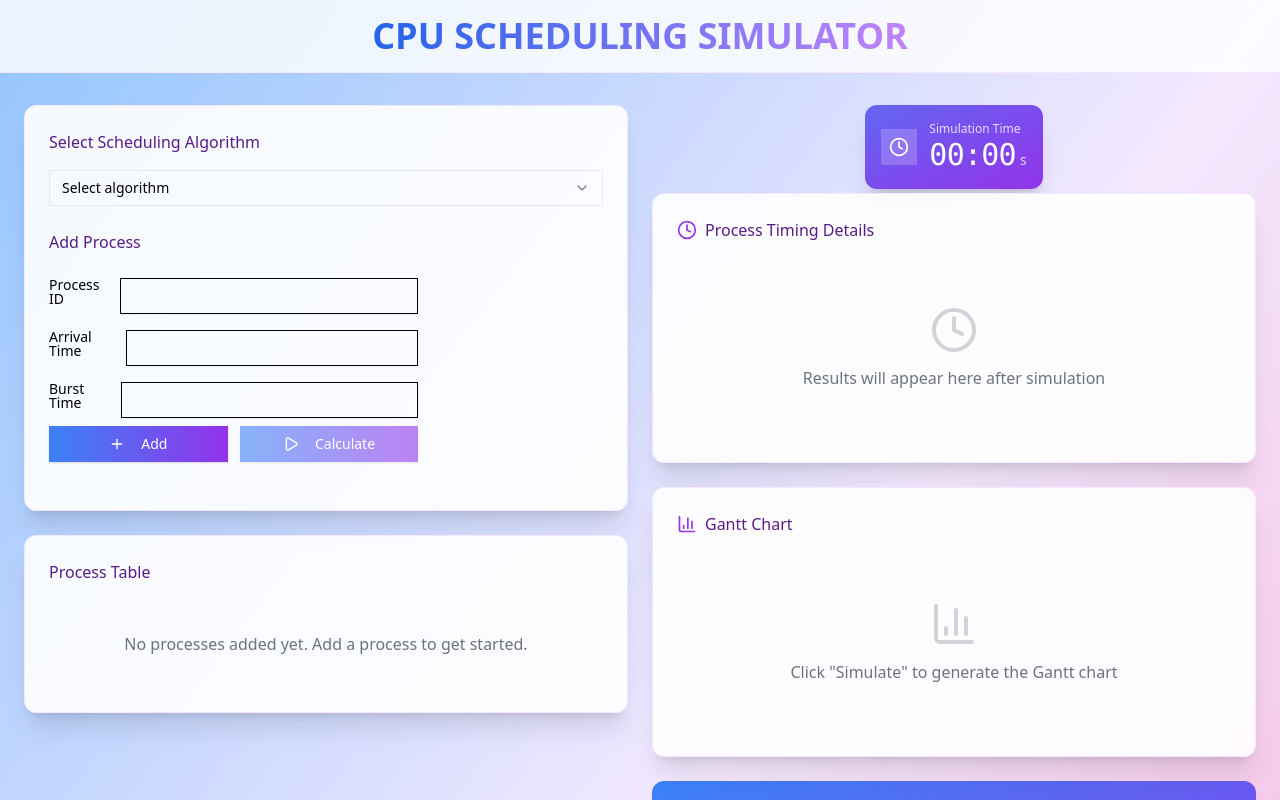
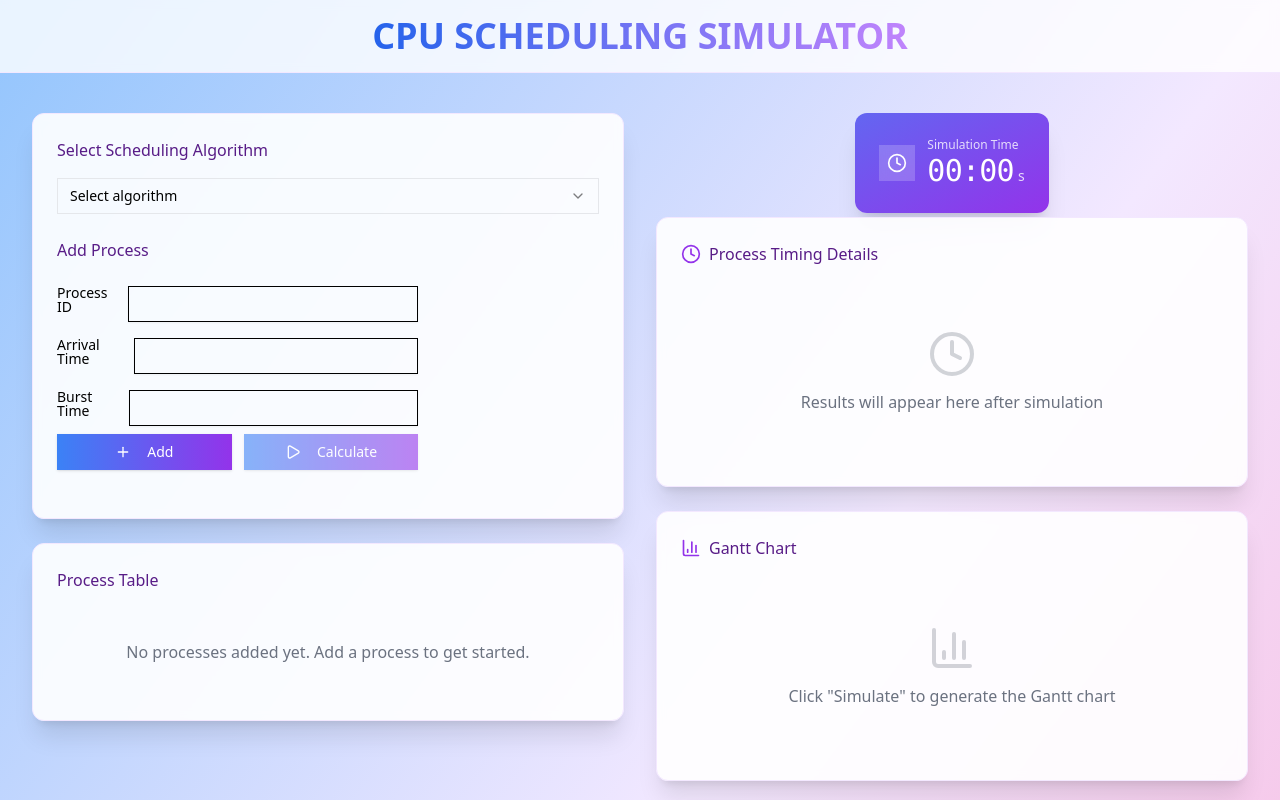
Before and after one commit to Tejas383/LPU_CSE311_CA2, a React (Vite) app: page / in a window 1280 px wide. Shown: the top 800 px of the page. Built offline with nearby package versions, Linux system fonts and the light colour scheme.

Commit message:
feat: update UI components for improved layout and styling; adjust spacing in Timer, ResultsTable, and ProcessTable

```diff
--- a/src/App.jsx
+++ b/src/App.jsx
@@ -4,7 +4,6 @@ import Results from "./Results";
 import Process from "./Process";
 import Timer from "./Timer";
 import ComparativeAnalysis from "./ComparativeAnalysis";
-import Simulation from "./Simulation";
 
 function App() {
   const [process, setProcess] = useState([]);
@@ -37,8 +36,8 @@ function App() {
         </div>
       </header>
 
-      <main className="container mx-auto px-6 py-8">
-        <div className="grid grid-cols-1 lg:grid-cols-2 gap-6">
+      <main className="container mx-auto px-8 py-10">
+        <div className="grid grid-cols-1 lg:grid-cols-2 gap-8">
           <div className="space-y-6">
             <Process
               process={process}
--- a/src/GanttChart.jsx
+++ b/src/GanttChart.jsx
@@ -75,7 +75,7 @@ const GanttChart = ({ gantt = [] }) => {
       <div className="space-y-4">
         {/* Timeline */}
         <div className="relative">
-          <div className="flex items-center h-16 bg-gradient-to-r from-gray-50 to-gray-100 rounded-lg overflow-hidden border border-purple-200">
+          <div className="flex items-center h-20 bg-gradient-to-r from-gray-50 to-gray-100 rounded-lg overflow-hidden border border-purple-200">
             {timeline.map((p, index) => {
               const width = ((p.end - p.start) / maxTime) * 100;
               const left = (p.start / maxTime) * 100;
--- a/src/ProcessTable.jsx
+++ b/src/ProcessTable.jsx
@@ -35,7 +35,7 @@ const ProcessTable = ({ process, setProcess, algorithm }) => {
         </div>
       ) : (
         <div className="rounded-lg border border-purple-200 overflow-hidden">
-        <Table className="">
+        <Table className="w-full table-auto">
           <TableHeader>
             <TableRow className="bg-gradient-to-r from-blue-100 to-purple-100 ">
               <TableHead className="border border-gray-200 text-center">
@@ -54,7 +54,7 @@ const ProcessTable = ({ process, setProcess, algorithm }) => {
               </TableHead>
             </TableRow>
           </TableHeader>
-          <TableBody>
+          <TableBody className="bg-white">
             {process.map((p, idx) => (
               <DropdownMenu
                 key={idx}
--- a/src/ResultsTable.jsx
+++ b/src/ResultsTable.jsx
@@ -34,7 +34,7 @@ const ResultsTable = ({ calculatedProcess, algorithm }) => {
       </div>
 
       <div className="rounded-lg border border-purple-200 overflow-hidden">
-        <Table className="text-center">
+        <Table className="text-center w-full table-auto">
             <TableHeader>
               <TableRow className="bg-gradient-to-r from-blue-100 to-purple-100 text-center">
                 <TableHead className="text-center border border-gray-200">Process ID</TableHead>
@@ -49,7 +49,7 @@ const ResultsTable = ({ calculatedProcess, algorithm }) => {
                 <TableHead className="text-center border border-gray-200">Response Time</TableHead>
               </TableRow>
             </TableHeader>
-          <TableBody>
+          <TableBody className="bg-white">
             {calculatedProcess && calculatedProcess.length > 0 ? (
               calculatedProcess.map((p, idx) => (
                 <TableRow key={idx} className="hover:bg-purple-100/50 text-center">
--- a/src/Timer.jsx
+++ b/src/Timer.jsx
@@ -58,7 +58,7 @@ const Timer = ({ isRunning, setIsRunning, totalTime, onTick, reset }) => {
   };
 
   return (
-    <Card className="p-4 bg-gradient-to-br from-indigo-500 to-purple-600 text-white shadow-xl border-0">
+    <Card className="p-6 bg-gradient-to-br from-indigo-500 to-purple-600 text-white shadow-xl border-0">
       <div className="flex items-center justify-between">
         <div className="flex items-center gap-3">
           <div className="p-2 bg-white/20 rounded-lg backdrop-blur-sm">
@@ -75,13 +75,13 @@ const Timer = ({ isRunning, setIsRunning, totalTime, onTick, reset }) => {
           </div>
         </div>
 
-        <div className="flex items-center gap-2">
+  <div className="flex items-center gap-3">
             {/* start/pause controls are handled elsewhere; reset button removed per UI update */}
         </div>
       </div>
 
       {isRunning && (
-        <div className="mt-3 h-1 bg-white/20 rounded-full overflow-hidden">
+        <div className="mt-4 h-1.5 bg-white/20 rounded-full overflow-hidden">
           <div
             className="h-full bg-white/60 rounded-full animate-pulse"
             style={{ width: "100%" }}
```
